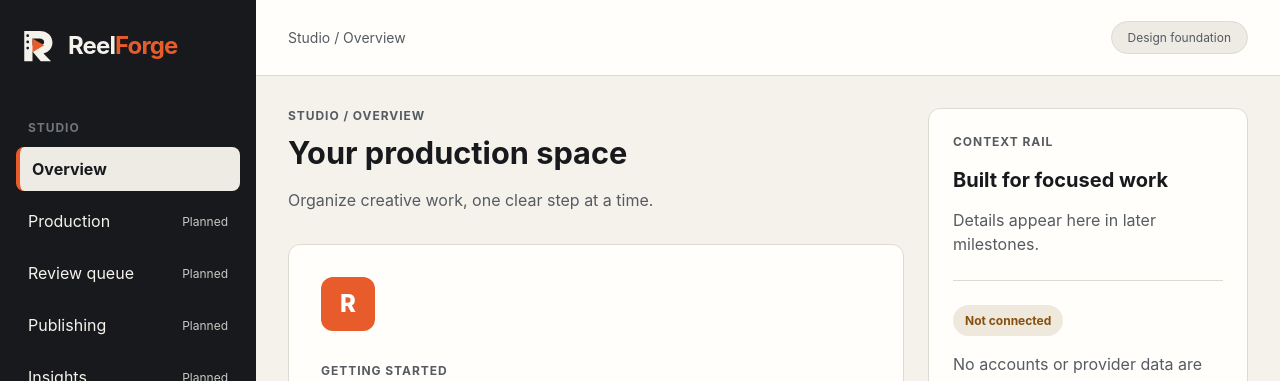
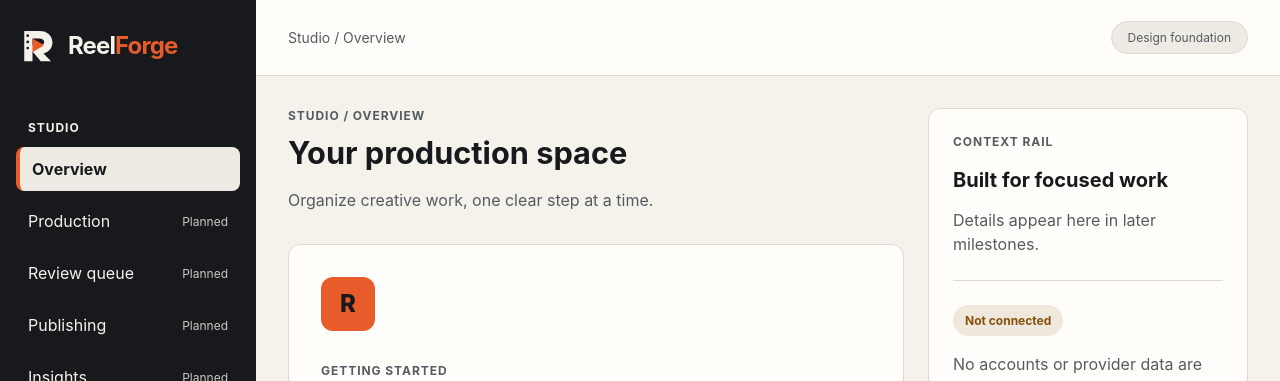
Before and after one commit to imTusharsingh/reelforge, a Next.js app in the folder apps/web/: page / in a window 1280 px wide. Shown: the top 381 px of the page. Built offline with nearby package versions, Linux system fonts and the light colour scheme.

Commit message:
fix(m21): improve accessible text contrast on accent controls

```diff
--- a/apps/web/app/globals.css
+++ b/apps/web/app/globals.css
@@ -76,7 +76,7 @@ button:disabled {
 }
 
 .rf-nav-caption {
-  color: var(--rf-text-subtle);
+  color: var(--rf-canvas-warm);
   padding: 0 var(--rf-space-3);
 }
 
@@ -224,7 +224,7 @@ button:disabled {
 
 .rf-hero-glyph {
   background: var(--rf-accent);
-  color: var(--rf-on-accent);
+  color: var(--rf-ink);
   border-radius: var(--rf-radius-panel);
   display: grid;
   place-items: center;
@@ -278,12 +278,13 @@ button:disabled {
 }
 
 .rf-button--primary {
-  color: var(--rf-on-accent);
+  color: var(--rf-ink);
   background: var(--rf-accent);
 }
 
 .rf-button--primary:hover:not(:disabled) {
   background: var(--rf-accent-hover);
+  color: var(--rf-paper);
 }
 
 .rf-button--secondary,
```
